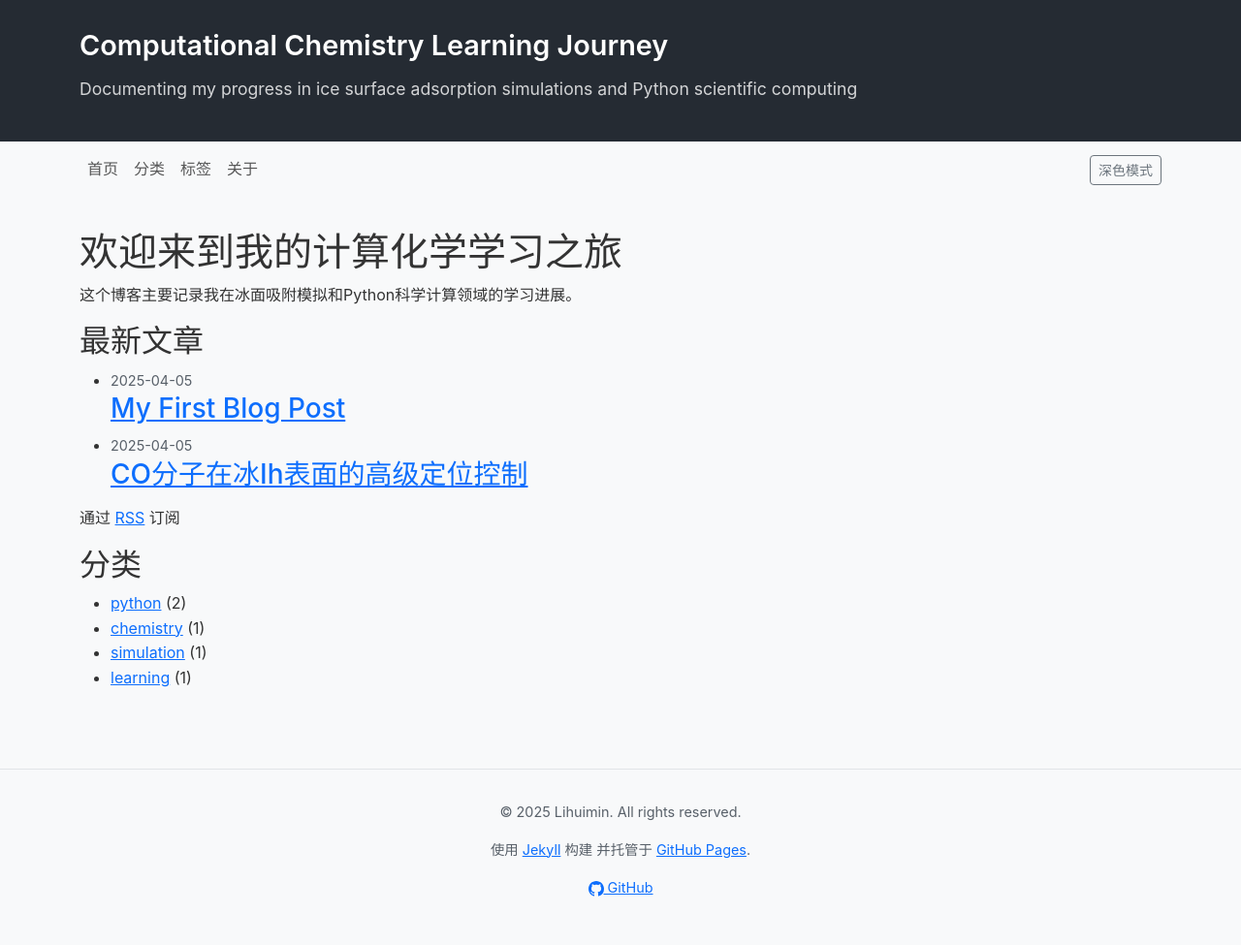
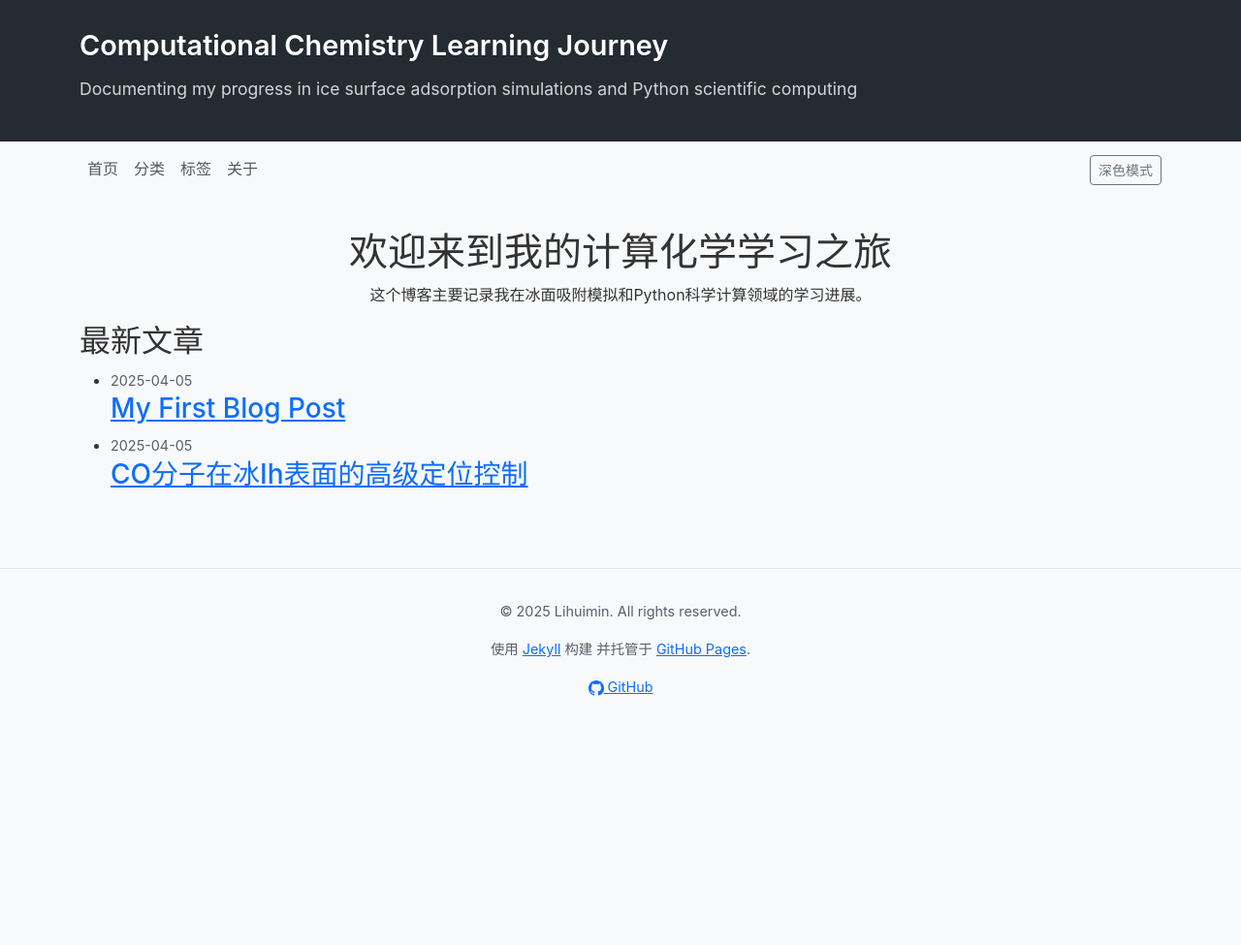
Before and after one commit to Lihuiminsztu/python-codespaces, a Jekyll site: the page built from index.html, in a window 1280 px wide. Shown: the whole page at 97% size. Built offline with Jekyll 4.4.1, drawn with Linux system fonts in a browser that asks for light colours; after the commit the page ends 900 px from its top, so only the background shows below that.

Commit message:
Update _config.yml,Gemfile, index.html to change BlogerWeb layout

```diff
--- a/Gemfile
+++ b/Gemfile
@@ -5,3 +5,4 @@ gem "jekyll-theme-minimal"
 gem "kramdown-parser-gfm"
 gem "webrick", "~> 1.7"
 gem "jekyll-github-metadata"
+gem "jekyll-feed", "~> 0.15"
--- a/_config.yml
+++ b/_config.yml
@@ -15,3 +15,7 @@ google_analytics: G-8RPH0BS9K2
 # GitHub Pages configuration
 baseurl: "/python-codespaces"
 url: "https://lihuiminsztu.github.io"
+
+# Start jekyll configuration
+# plugins:
+#   - jekyll-feed
--- a/index.html
+++ b/index.html
@@ -4,9 +4,9 @@ title: "Computational Chemistry Learning Journey"
 ---
 
 <div class="home">
-  <h1>欢迎来到我的计算化学学习之旅</h1>
+  <h1 style="text-align: center;">欢迎来到我的计算化学学习之旅</h1>
 
-  <p>这个博客主要记录我在冰面吸附模拟和Python科学计算领域的学习进展。</p>
+  <p style="text-align: center;">这个博客主要记录我在冰面吸附模拟和Python科学计算领域的学习进展。</p>
 
   <h2>最新文章</h2>
   <ul class="post-list">
@@ -23,9 +23,9 @@ title: "Computational Chemistry Learning Journey"
     {% endfor %}
   </ul>
 
-  <p class="rss-subscribe">通过 <a href="{{ "/feed.xml" | prepend: site.baseurl }}">RSS</a> 订阅</p>
+  <!-- <p class="rss-subscribe">通过 <a href="{{ "/feed.xml" | prepend: site.baseurl }}">RSS</a> 订阅</p> -->
 
-  <h2>分类</h2>
+  <!-- <h2>分类</h2>
   <ul class="category-list">
     {% for category in site.categories %}
       <li>
@@ -33,4 +33,4 @@ title: "Computational Chemistry Learning Journey"
       </li>
     {% endfor %}
   </ul>
-</div>
+</div> -->
```
